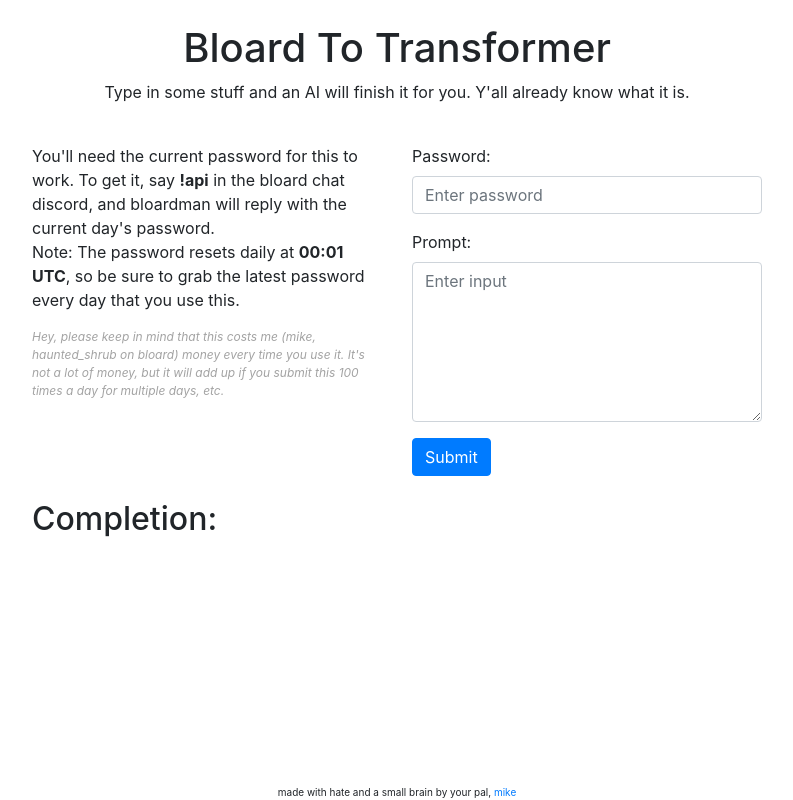
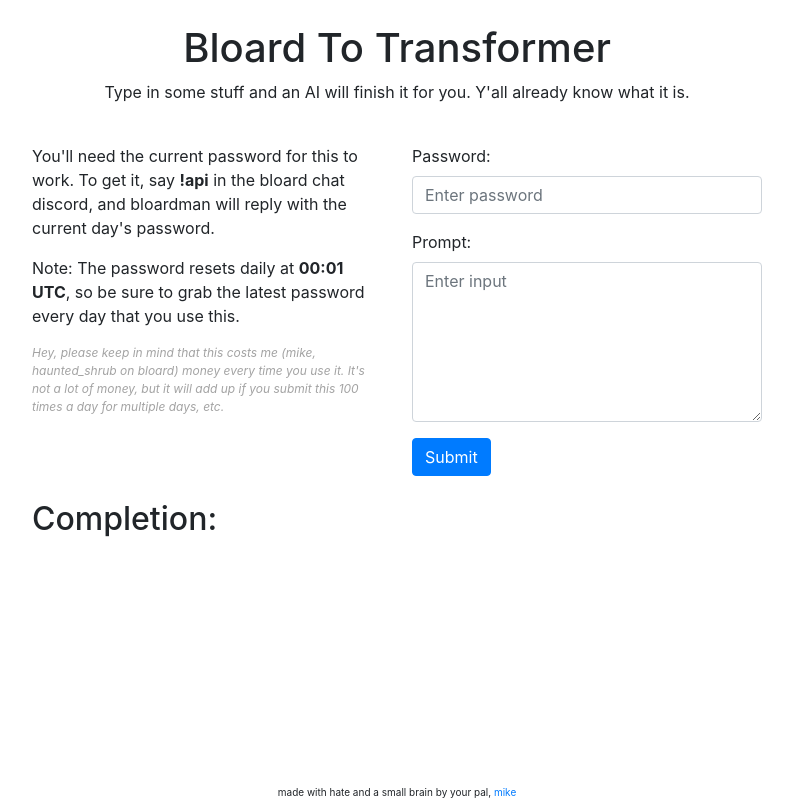
Before and after one commit to maximumdata/bloardtotransformer, a React (Create React App) app: page / in a window 1280 px wide. Shown: the whole page, without its empty margins (243-1036 px from the left). Built offline with nearby package versions, Linux system fonts and the light colour scheme.

Commit message:
this is insane. i havent done front end work in years. all i did was add a p tag and i have to do a whole commit/pull/build cycle for it. front end web development sucks shit

```diff
--- a/src/App.js
+++ b/src/App.js
@@ -73,7 +73,9 @@ class Form extends React.Component {
             <div className="hidden-md-down col-lg-2"></div>
             <div className="col-md-12 col-lg-4">
               <p>
-                You'll need the current password for this to work. To get it, say <b>!api</b> in the bloard chat discord, and bloardman will reply with the current day's password.<br />
+                You'll need the current password for this to work. To get it, say <b>!api</b> in the bloard chat discord, and bloardman will reply with the current day's password.
+              </p>
+              <p>
                 Note: The password resets daily at <b>00:01 UTC</b>, so be sure to grab the latest password every day that you use this.
               </p>
               <p className="money">
```
